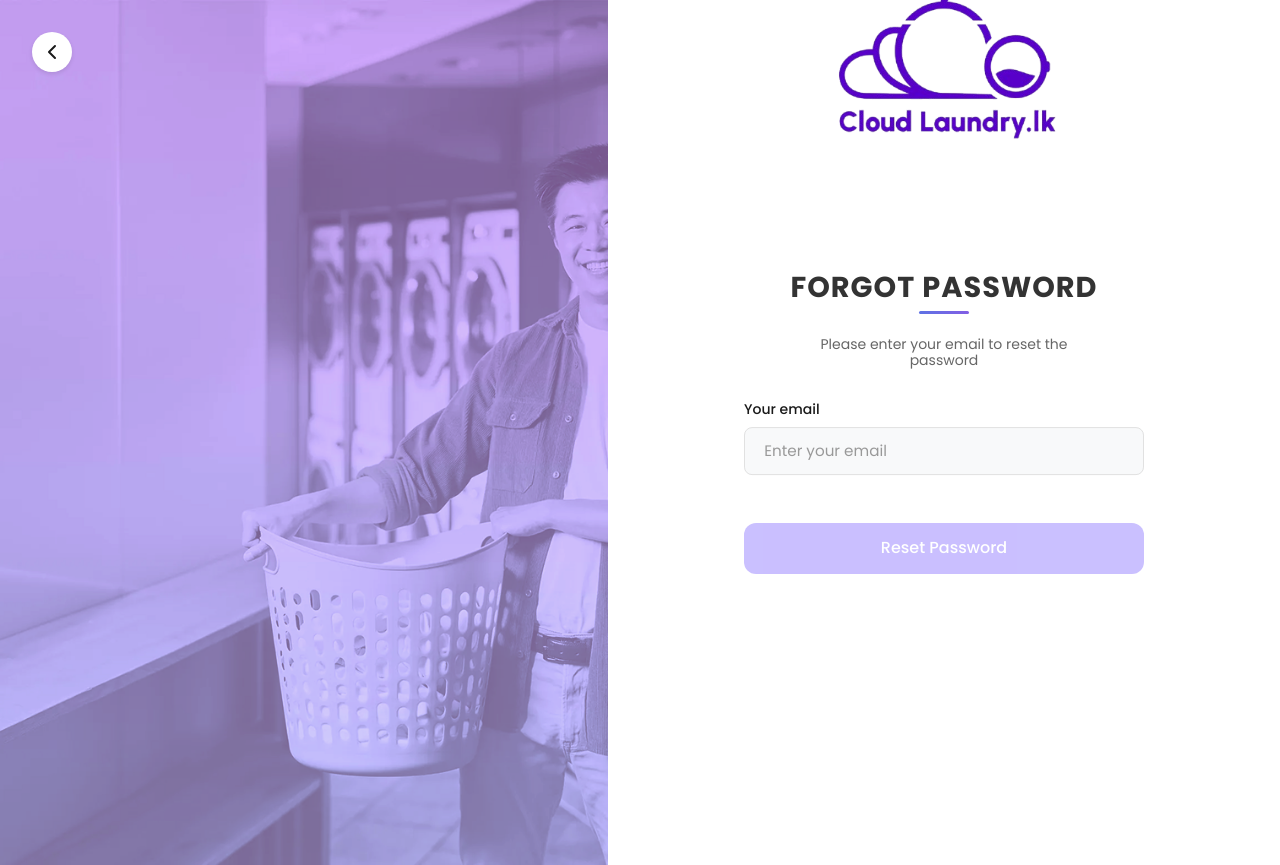
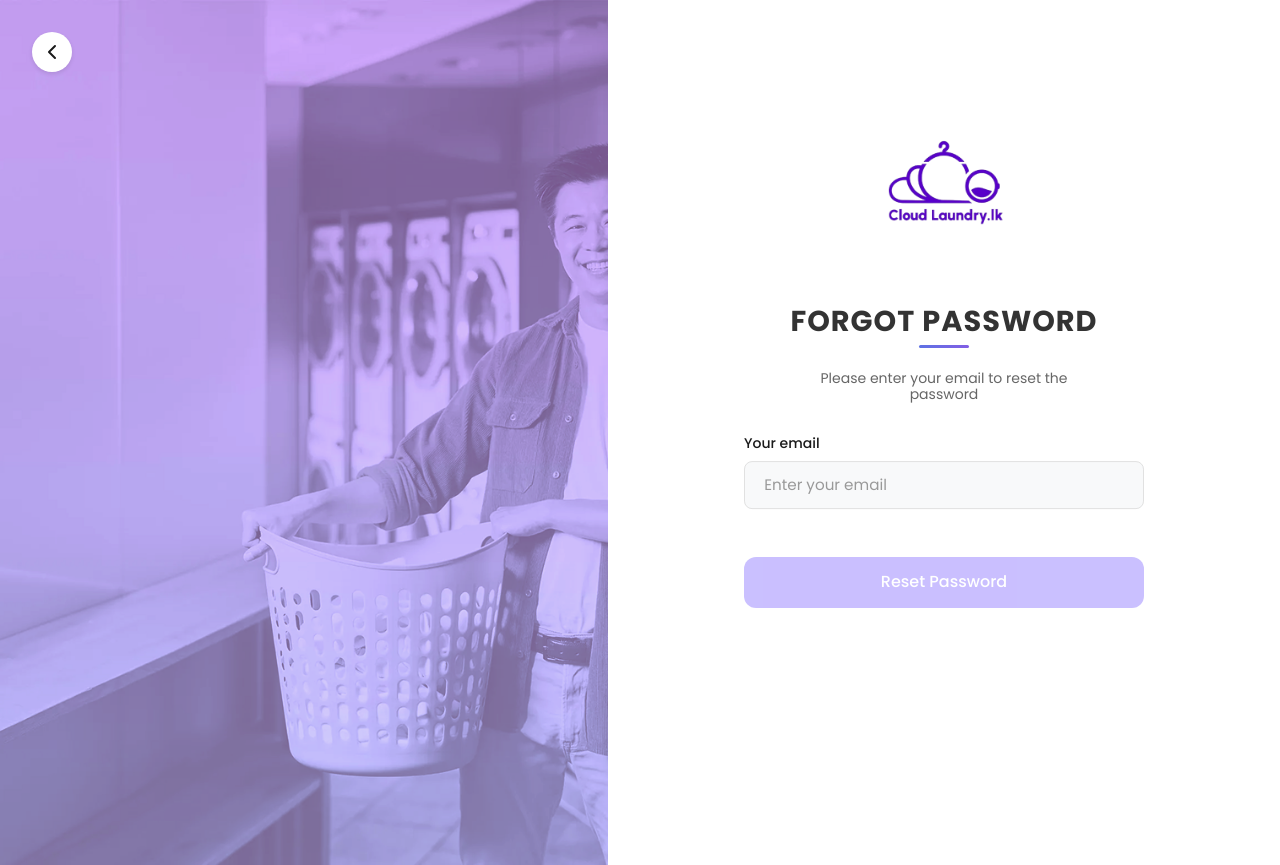
Before and after one commit to Laksopan23/Cloud-Laundry-, a React (Create React App) app in the folder frontend/: page /pass in a window 1280 px wide. Built offline with nearby package versions, Linux system fonts and the light colour scheme.

Commit message:
forgot password updated

```diff
--- a/frontend/src/pages/Auth/Employee/EmployeeLogin.js
+++ b/frontend/src/pages/Auth/Employee/EmployeeLogin.js
@@ -85,7 +85,7 @@ const EmployeeLogin = () => {
             </div>
 
             <p className="forgot-password">
-              <Link to="/forgot-password">Forgot password?</Link>
+              <Link to="/pass">Forgot password?</Link>
             </p>
 
             <div className="checkbox">
--- a/frontend/src/pages/ForgotPassword.css
+++ b/frontend/src/pages/ForgotPassword.css
@@ -85,7 +85,7 @@ body, html {
 }
 
 .logo {
-  width: 160px;
+  width: 100px;
   height: auto;
   margin-bottom: 2rem;
   object-fit: contain;
--- a/frontend/src/pages/OTPVerification.js
+++ b/frontend/src/pages/OTPVerification.js
@@ -101,7 +101,7 @@ const OTPVerification = ({ email, onBack }) => {
       </div>
 
       <div className="form-side">
-        <div className="form-container">
+        <div className="form-container" style={{ marginTop: '140px' }}>
           <img src="/cloud-logo-removebg-preview.png" alt="Cloud Laundry" className="logo" />
           <h2 className="title">Check your email</h2>
           <p className="subtitle">
--- a/frontend/src/pages/ResetPassword.js
+++ b/frontend/src/pages/ResetPassword.js
@@ -93,7 +93,7 @@ const ResetPassword = ({ email, onBack }) => {
       </div>
 
       <div className="form-side">
-        <div className="form-container">
+        <div className="form-container" style={{ marginTop: '140px' }}>
           <img src="/cloud-logo-removebg-preview.png" alt="Cloud Laundry" className="logo" />
           <h2 className="title">Set a new password</h2>
           <p className="subtitle">Create a new password, Ensure it differ form previous one for security</p>
--- a/frontend/src/pages/forgotpassword.js
+++ b/frontend/src/pages/forgotpassword.js
@@ -66,7 +66,7 @@ const ForgotPassword = () => {
       </div>
 
       <div className="form-side">
-        <div className="form-container">
+        <div className="form-container" style={{ marginTop: '140px' }}>
           <img src="/cloud-logo-removebg-preview.png" alt="Cloud Laundry" className="logo" />
           <h2 className="title">FORGOT PASSWORD</h2>
           <p className="subtitle">Please enter your email to reset the password</p>
--- a/frontend/src/pages/styles/Signup.css
+++ b/frontend/src/pages/styles/Signup.css
@@ -38,7 +38,7 @@ body {
 }
 
 .logo {
-  width: 380px;
+  width: 200px;
   margin-bottom: 1.5rem;
   transition: transform 0.3s ease;
 }
```
